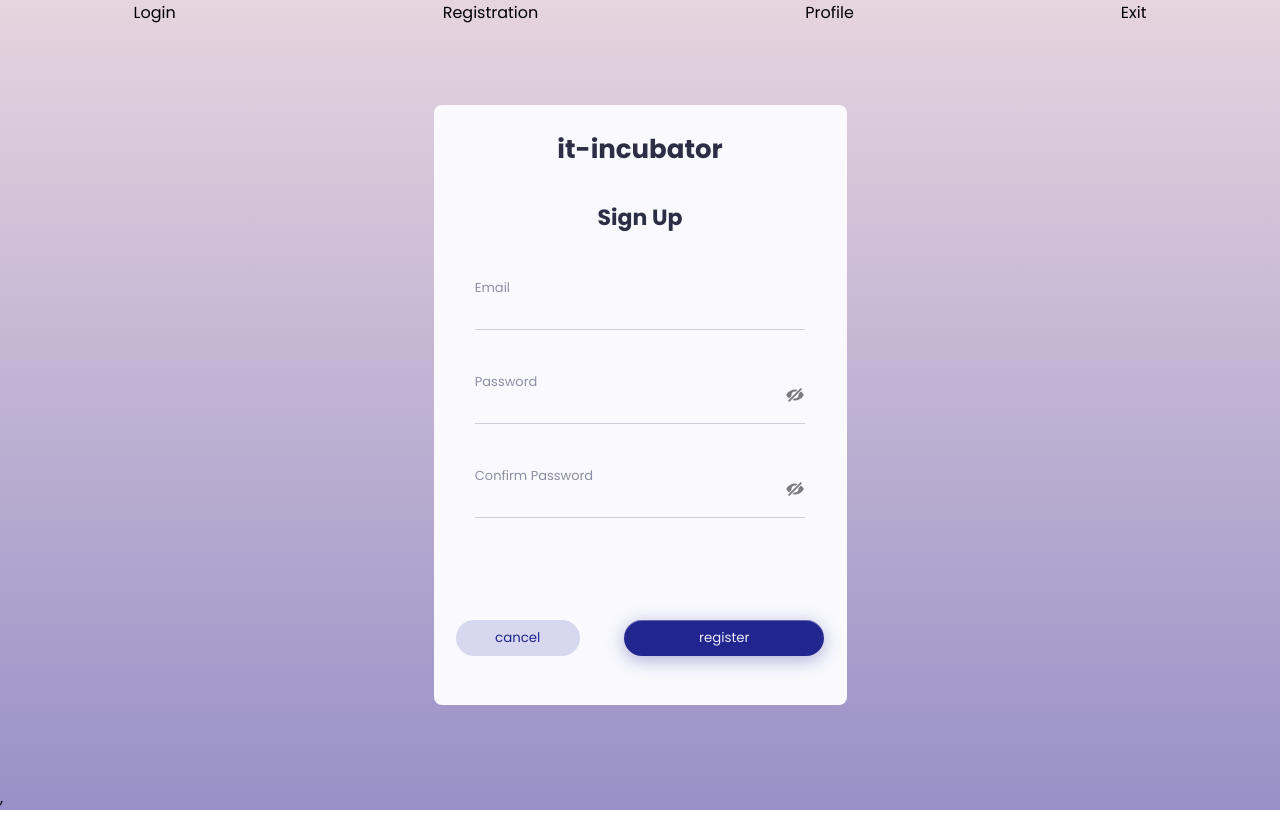
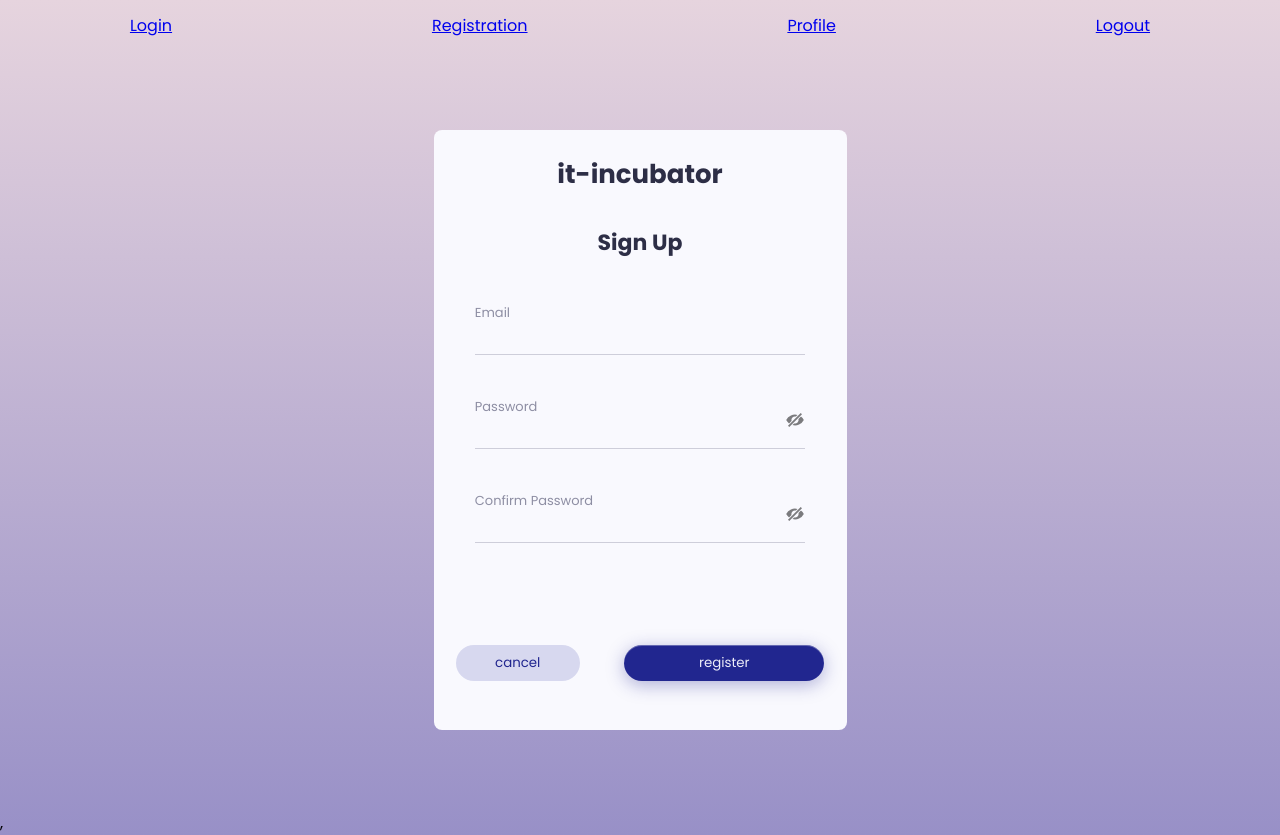
Before and after one commit to SashaPolyanski/BrainStorm, a React (Create React App) app: page /registration in a window 1280 px wide. Before the commit the page ends 810 px from the top, so only its background shows below. Built offline with nearby package versions, Linux system fonts and the light colour scheme; no server answers.

Commit message:
Добавил поля с текстом в странице Login

```diff
--- a/src/ui/Pages/login/Login.tsx
+++ b/src/ui/Pages/login/Login.tsx
@@ -4,9 +4,8 @@ import { useForm } from 'react-hook-form';
 import { useDispatch, useSelector } from 'react-redux';
 import { Navigate } from 'react-router-dom';
 
-import { setIsLoginTC } from '../../../bll/authReducer';
+import { setIsLoginTC } from '../../../bll/loginReducer';
 import { AppRootStateType } from '../../../bll/store';
-import { PATH } from '../../../common/constants/constants';
 import { auth } from '../../../dal/auth';
 import Button from '../../components/button/Button';
 import { Input } from '../../components/input/Input';
@@ -19,9 +18,8 @@ export interface IFormInputs {
 }
 
 const Login = () => {
-  const isAuth = useSelector((state: AppRootStateType) => state.auth.isLogin);
+  const isAuth = useSelector((state: AppRootStateType) => state.auth);
   const dispatch = useDispatch<any>();
-  console.log(isAuth);
 
   const {
     register,
@@ -32,6 +30,8 @@ const Login = () => {
     mode: 'onChange',
   });
   const onSubmit = (data: IFormInputs) => {
+    console.log(JSON.stringify(data));
+
     dispatch(setIsLoginTC(data));
     reset();
   };
@@ -41,9 +41,10 @@ const Login = () => {
   }
 
   return (
-    <div>
-      <AuthWrapper>
-        <div>IT-INCUBATOR</div>
+    <AuthWrapper>
+      <div className={s.login__wrapper}>
+        <h3>It-incubator</h3>
+        <h5>Sign in</h5>
         <form onSubmit={handleSubmit(onSubmit)}>
           <Input type="text" label="email" register={register} name="email" required />
           <div style={{ height: '50px', color: 'red' }}>
@@ -65,10 +66,12 @@ const Login = () => {
             register={register}
             name="rememberMe"
           />
-          <Button type="submit" name="Отправить" variant="auth" />
+          <Button type="submit" name="Login" variant="auth" />
         </form>
-      </AuthWrapper>
-    </div>
+        <p>Do not have an account?</p>
+        <NavLink to="registration">Sign up</NavLink>
+      </div>
+    </AuthWrapper>
   );
 };
 
--- a/src/ui/components/navigation/NavigationBar.tsx
+++ b/src/ui/components/navigation/NavigationBar.tsx
@@ -1,14 +1,24 @@
 import React from 'react';
+
+import { NavLink } from 'react-router-dom';
 
 import s from './navigationBar.module.scss';
 
 const NavigationBar = () => (
   <nav className={s.nav}>
     <ul>
-      <li>Login</li>
-      <li>Registration</li>
-      <li>Profile</li>
-      <li>Exit</li>
+      <li>
+        <NavLink to="login">Login</NavLink>
+      </li>
+      <li>
+        <NavLink to="registration">Registration</NavLink>
+      </li>
+      <li>
+        <NavLink to="profile">Profile</NavLink>
+      </li>
+      <li>
+        <NavLink to="logout">Logout</NavLink>
+      </li>
     </ul>
   </nav>
 );
--- a/src/ui/components/navigation/navigationBar.module.scss
+++ b/src/ui/components/navigation/navigationBar.module.scss
@@ -1,6 +1,8 @@
 nav ul{
+  height: 50px;
   display: flex;
   justify-content: space-around;
+  align-items: center;
 }
 
 li {
```
Also changed, not shown: src/ui/styles/login.module.scss (added, +12 -0 lines).
